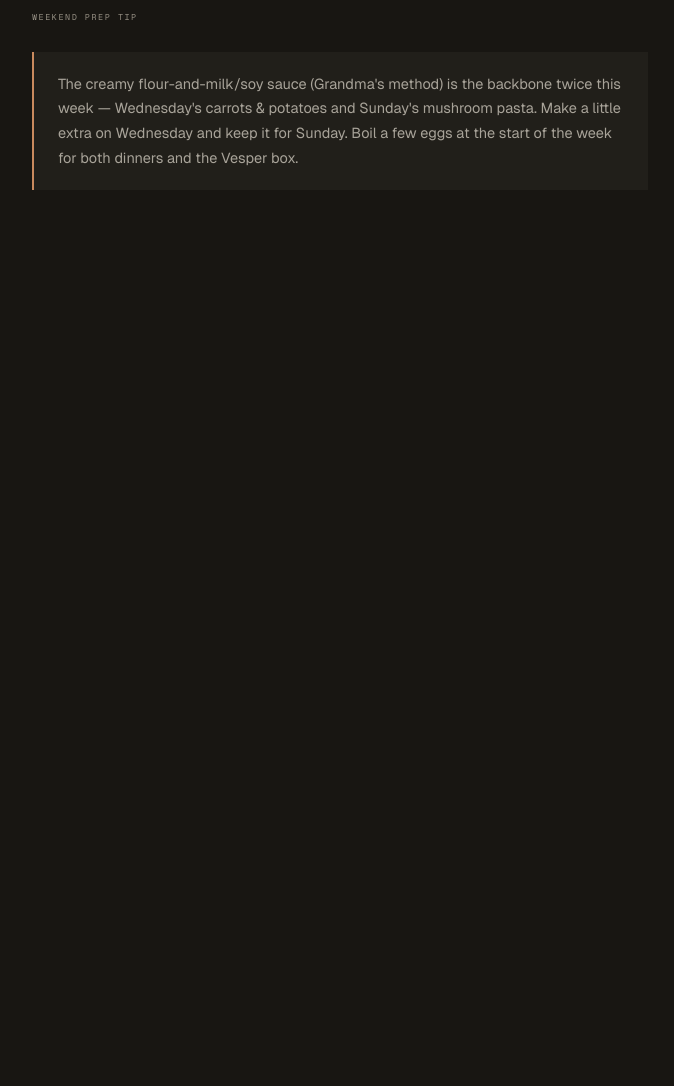
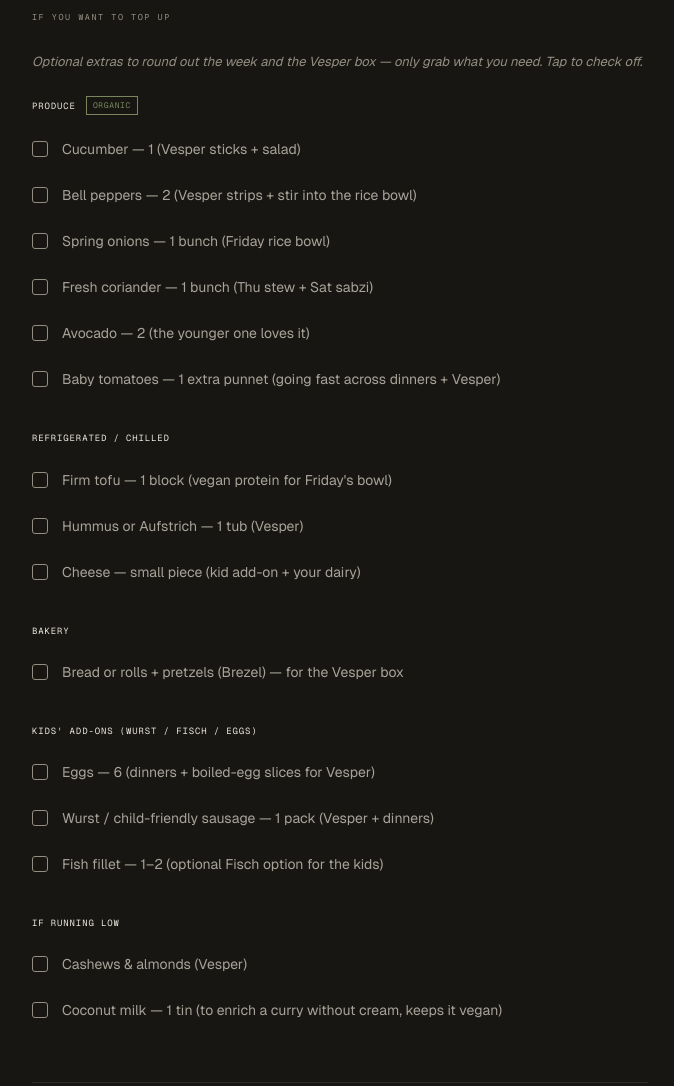
Before and after one commit to diptixyz/family-recipes, a plain HTML site: page index.html in a window 1280 px wide. Shown: the part 3080-4166 px from the top of the page, without its empty margins (300-974 px from the left). Before the commit the page ends 3390 px from the top, so only its background shows below. Drawn offline with Linux system fonts and the light colour scheme.

Commit message:
Add optional top-up shopping list alongside on-hand inventory
Co-Authored-By: Claude Opus 4.8 <noreply@anthropic.com>

```diff
--- a/index.html
+++ b/index.html
@@ -502,8 +502,8 @@ function renderWeek(w) {
 
   /* Shopping list */
   if (w.shopping && w.shopping.length) {
-    html += '<div class="section-divider"></div><p class="section-label">Shopping list</p>';
-    html += '<p class="shop-hint">Grouped by aisle. Tap an item to check it off — it stays ticked on this device.</p>';
+    html += '<div class="section-divider"></div><p class="section-label">' + esc(w.shoptitle || 'Shopping list') + '</p>';
+    html += '<p class="shop-hint">' + esc(w.shopnote || 'Grouped by aisle. Tap an item to check it off — it stays ticked on this device.') + '</p>';
     w.shopping.forEach(function(sec, si){
       html += '<div class="shop-section"><div class="shop-section-head">';
       html += '<span class="shop-section-title">' + esc(sec.section) + '</span>';
--- a/recipes-content.json
+++ b/recipes-content.json
@@ -96,6 +96,55 @@
         "items": ["Flour", "Soy milk / milk", "Butter", "Vegetable broth", "Soy sauce", "Cream / quark / yoghurt (for you)", "Maggi, paprika, nutmeg, cumin, coriander, turmeric"]
       }
     ],
+    "shoptitle": "If you want to top up",
+    "shopnote": "Optional extras to round out the week and the Vesper box — only grab what you need. Tap to check off.",
+    "shopping": [
+      {
+        "section": "Produce",
+        "organic": true,
+        "items": [
+          "Cucumber — 1 (Vesper sticks + salad)",
+          "Bell peppers — 2 (Vesper strips + stir into the rice bowl)",
+          "Spring onions — 1 bunch (Friday rice bowl)",
+          "Fresh coriander — 1 bunch (Thu stew + Sat sabzi)",
+          "Avocado — 2 (the younger one loves it)",
+          "Baby tomatoes — 1 extra punnet (going fast across dinners + Vesper)"
+        ]
+      },
+      {
+        "section": "Refrigerated / chilled",
+        "organic": false,
+        "items": [
+          "Firm tofu — 1 block (vegan protein for Friday's bowl)",
+          "Hummus or Aufstrich — 1 tub (Vesper)",
+          "Cheese — small piece (kid add-on + your dairy)"
+        ]
+      },
+      {
+        "section": "Bakery",
+        "organic": false,
+        "items": [
+          "Bread or rolls + pretzels (Brezel) — for the Vesper box"
+        ]
+      },
+      {
+        "section": "Kids' add-ons (Wurst / Fisch / eggs)",
+        "organic": false,
+        "items": [
+          "Eggs — 6 (dinners + boiled-egg slices for Vesper)",
+          "Wurst / child-friendly sausage — 1 pack (Vesper + dinners)",
+          "Fish fillet — 1–2 (optional Fisch option for the kids)"
+        ]
+      },
+      {
+        "section": "If running low",
+        "organic": false,
+        "items": [
+          "Cashews & almonds (Vesper)",
+          "Coconut milk — 1 tin (to enrich a curry without cream, keeps it vegan)"
+        ]
+      }
+    ],
     "preptip": "The creamy flour-and-milk/soy sauce (Grandma's method) is the backbone twice this week — Wednesday's carrots & potatoes and Sunday's mushroom pasta. Make a little extra on Wednesday and keep it for Sunday. Boil a few eggs at the start of the week for both dinners and the Vesper box."
   }
 ]
```
